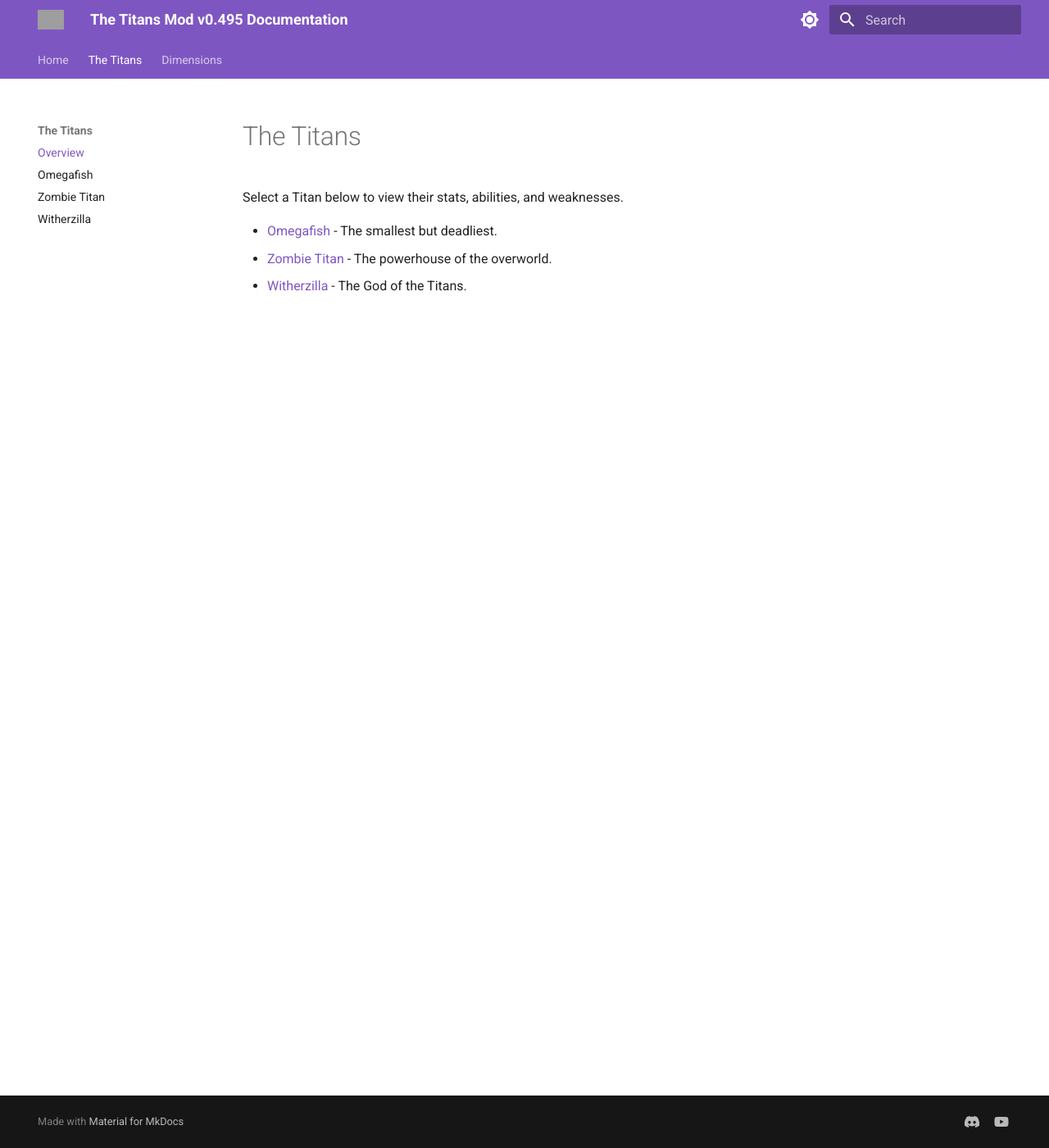
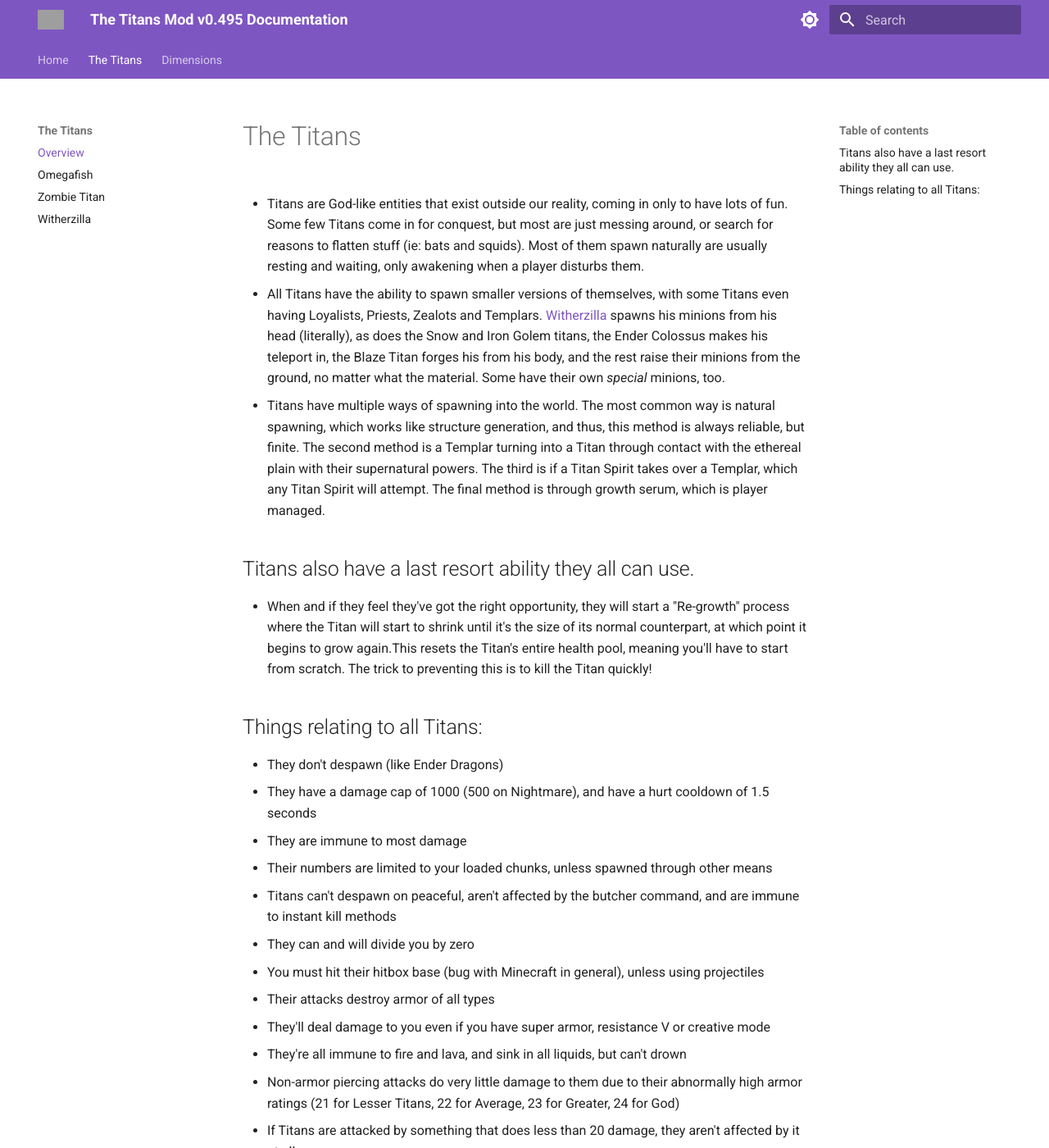
Before and after one commit to techn0z3n/The-Titans-Documentation, an MkDocs documentation site: the page built from docs/titans/index.md, in a window 1280 px wide and 1400 px high. Shown: the whole window at 82% size. Built offline with MkDocs 1.6.1 and Material for MkDocs 9.7.7, drawn with Linux system fonts in a browser that asks for light colours; some of the changed text lies outside the part shown; grey boxes are pictures that could not be loaded.

Commit message:
Enhance Titans overview with detailed descriptions
Expanded the description of Titans, detailing their characteristics, spawning methods, and abilities.

```diff
--- a/docs/titans/index.md
+++ b/docs/titans/index.md
@@ -1,6 +1,29 @@
 # The Titans
-Select a Titan below to view their stats, abilities, and weaknesses.
 
-* [Omegafish](omegafish.md) - The smallest but deadliest.
-* [Zombie Titan](zombie_titan.md) - The powerhouse of the overworld.
-* [Witherzilla](witherzilla.md) - The God of the Titans.
+* Titans are God-like entities that exist outside our reality, coming in only to have lots of fun. Some few Titans come in for conquest, but most are just messing around, or search for reasons to flatten stuff (ie: bats and squids). Most of them spawn naturally are usually resting and waiting, only awakening when a player disturbs them.
+
+* All Titans have the ability to spawn smaller versions of themselves, with some Titans even having Loyalists, Priests, Zealots and Templars. [Witherzilla](witherzilla.md) spawns his minions from his head (literally), as does the Snow and Iron Golem titans, the Ender Colossus makes his teleport in, the Blaze Titan forges his from his body, and the rest raise their minions from the ground, no matter what the material. Some have their own *special* minions, too.
+* Titans have multiple ways of spawning into the world. The most common way is natural spawning, which works like structure generation, and thus, this method is always reliable, but finite. The second method is a Templar turning into a Titan through contact with the ethereal plain with their supernatural powers. The third is if a Titan Spirit takes over a Templar, which any Titan Spirit will attempt. The final method is through growth serum, which is player managed.
+
+## Titans also have a last resort ability they all can use.
+* When and if they feel they've got the right opportunity, they will start a "Re-growth" process where the Titan will start to shrink until it's the size of its normal counterpart, at which point it begins to grow again.This resets the Titan's entire health pool, meaning you'll have to start from scratch. The trick to preventing this is to kill the Titan quickly!
+
+## Things relating to all Titans:
+* They don't despawn (like Ender Dragons)
+* They have a damage cap of 1000 (500 on Nightmare), and have a hurt cooldown of 1.5 seconds
+* They are immune to most damage
+* Their numbers are limited to your loaded chunks, unless spawned through other means
+* Titans can't despawn on peaceful, aren't affected by the butcher command, and are immune to instant kill methods
+* They can and will divide you by zero
+* You must hit their hitbox base (bug with Minecraft in general), unless using projectiles
+* Their attacks destroy armor of all types
+* They'll deal damage to you even if you have super armor, resistance V or creative mode
+* They're all immune to fire and lava, and sink in all liquids, but can't drown
+* Non-armor piercing attacks do very little damage to them due to their abnormally high armor ratings (21 for Lesser Titans, 22 for Average, 23 for Greater, 24 for God)
+* If Titans are attacked by something that does less than 20 damage, they aren't affected by it at all.
+* Titans react to being hit by anything (even creative mode players), and it can be very hard to loose them
+* When it comes to doing battles, Titans have the attention span of a fly if anything they normally auto attack is in their line of sight
+* Titan on Titan fights are awesome to watch, especially on the Mob battle version due to the minions having mini battles all around them
+* Break the 4th wall
+
+* Titans are the only mobs in minecraft that are truly invulnerable. Yes, they can be killed, but upon disappearing, the REAL titan goes flying away into the sky. This is the fabled [TITAN SPIRIT!](titan_spirit.md)
```
